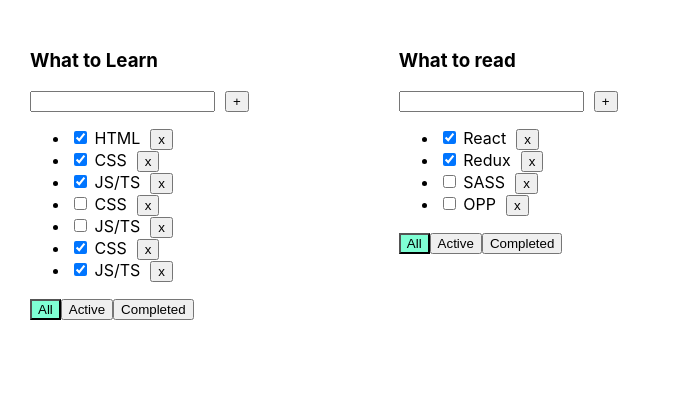
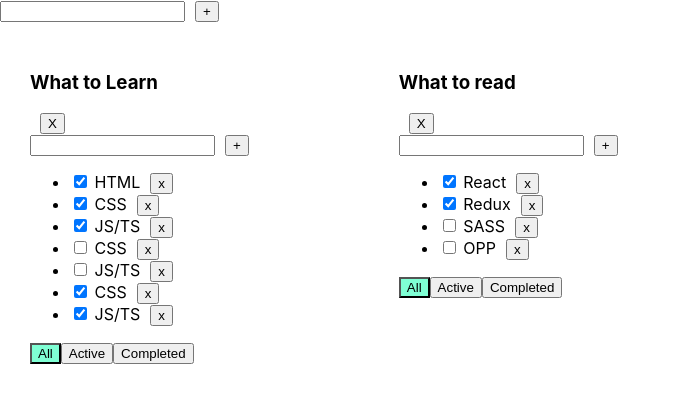
Before and after one commit to sveta-confeta/TodoList, a React (Create React App) app: page / in a window 1280 px wide. Shown: the top 402 px of the page, without its empty margins (0-681 px from the left). Built offline with nearby package versions, Linux system fonts and the light colour scheme.

Commit message:
AddItemForm

```diff
--- a/src/App.tsx
+++ b/src/App.tsx
@@ -3,6 +3,7 @@ import './App.css';
 import {TodoList} from "./TodoList";
 import {v1} from "uuid";
 import {TaskType} from "./TodoList";
+import {AddItemForm} from "./components/AddItemForm";
 
 export type filterType = 'All' | 'Active' | 'Completed' //типизация фильтра для кнопок
 type TodilistsType = {
@@ -75,8 +76,15 @@ function App() {
         delete copyTask[todolistID]
         setTasks(copyTask);
     }
+    const addTodolist = (titleTodolist:string) => {
+      const newTodolistID = v1() ;
+      setTodolists([...todolists,{id:newTodolistID,title:titleTodolist,filter:'All'}]);
+      setTasks({...tasks,[newTodolistID]:[]});//для нашего тудулиста должны создать массив для хранения тасок=
+        // изменяем стейт с тасками =создадим новое свой ство:пустой массив где будем храниить таски нашего тудулиста.
+    }
 
-    const getTasksForRender = (filter:filterType,tasks:Array<TaskType>) => {
+
+    const getTasksForRender = (filter: filterType, tasks: Array<TaskType>) => {
         switch (filter) {
             case 'Completed':
                 return tasks.filter(f => f.isDone)
@@ -95,29 +103,36 @@ function App() {
         //     tasks = tasks.filter(f => !f.isDone);
         // }
         return (
+
             <TodoList
                 key={m.id}
                 todolistID={m.id} //если красная надо типизировать v todolist.tsx
                 title={m.title}
-                tasks={getTasksForRender(m.filter,tasks[m.id])}
+                tasks={getTasksForRender(m.filter, tasks[m.id])}
                 removeTask={removeTask} //перебрасываем в тудулист функция удаления
                 setFilter={filteredTask} //передаем функцию и не забываем типизаровать в тудулисте
                 addTask={addTask}
                 changeTaskStatus={changeTaskStatus}
                 filter={m.filter} //для навешивания css классов кнопкам
                 filteredTasks={filteredTask}
+                removeTodolist={removeTodolist}
             />
+
         )
     })
 
 
     return (
-        <div className="App">
-            {todolistsComp}
+        <>
+            {/*//компонента с инпут и кнопкой:*/}
+           <AddItemForm  addItem={addTodolist}/>
 
+            <div className="App">
 
+                {todolistsComp}
 
-        </div>
+            </div>
+        </>
     );
 }
 
--- a/src/TodoList.tsx
+++ b/src/TodoList.tsx
@@ -1,8 +1,8 @@
-import React, {ChangeEvent, ChangeEventHandler, useState, KeyboardEvent} from "react";
+import React, {ChangeEvent, useState} from "react";
 import {filterType} from "./App";
 import {Button} from "./components/Button";
-import {Input} from "./components/Input";
 import s from './TodoList.module.css'
+import {AddItemForm} from "./components/AddItemForm";
 
 export type TaskType = {
     id: string //для идентификации конкретной таски, когда их много
@@ -24,55 +24,39 @@ type TodoListPropsType = {
     changeTaskStatus: (id: string,newIsDoneValue: boolean,todolistID:string) => void
     filter: filterType;
     filteredTasks:(id:string,value:filterType,)=>void
+    removeTodolist:(todolistID:string)=>void
 }
 
 export function TodoList(props: TodoListPropsType) {
-
-    // const onChangeHandler = (event: ChangeEvent<HTMLInputElement>) => {  //функция для инпута
-    //     setTitle(event.currentTarget.value)
-    // }
-
-    // const addTask= () => {
-    //     const trimmedTitle = title.trim();
-    //     if (trimmedTitle) {
-    //         props.addTask(trimmedTitle)
-    //     }
-    // }
-    // const keyPress = (event: KeyboardEvent<HTMLInputElement>) => {
-    //     if (event.key === 'Enter') {
-    //         addTitle()
-    //     }
-    // }
-    const [title, setTitle] = useState<string>(' '); //локальный useState для предварительного пользовательского ввода в инпут.
-    //по умолчанию пустая сторока
-    let [error, setError] = useState(false); //хук для бордера инпута красный-не красный
 
     const topSet = (value: filterType) => { //app.tsx:type filterType = 'All' | 'Active' | 'Completed' //типизация фильтра для кнопок
         props.filteredTasks(props.todolistID,value);
     }
     const removeTaskHandler = (tID: string) => props.removeTask(tID,props.todolistID);
 
-    const blockButton = () => {
-        addTaskButton()
+
+
+    const changeStatus = (mId: string, value: boolean) => props.changeTaskStatus(mId, value,props.todolistID);
+    const removeTodolists=()=>{
+        removeTodolist();
     }
-    const addTaskButton = () => {
-        const trimmedTitle = title.trim();
-        if (trimmedTitle) {
-            props.addTask(trimmedTitle,props.todolistID)
-            setTitle('')
-        } else {
-            setError(true);
-        }
 
+    const removeTodolist=()=>{
+        props.removeTodolist(props.todolistID)
     }
-    const changeStatus = (mId: string, value: boolean) => props.changeTaskStatus(mId, value,props.todolistID);
+
+    const addTask=(newTaskTitle:string)=>{
+         props.addTask(newTaskTitle,props.todolistID)
+    }
 
 
     return (
         <div>
             <h3>{props.title}</h3>
+            <Button name={'X'} callback={removeTodolists}/>
             <div>
-                <Input setTitle={setTitle} title={title} addTask={props.addTask} error={error} setError={setError} todolistID={props.todolistID}/>
+                {/*//компонента с инпут и кнопкой:*/}
+              <AddItemForm addItem={addTask} />
                 {/*<input*/}
                 {/*    value={title}*/}
                 {/*    onChange={onChangeHandler}  //!!!!!инпут сдесь*/}
@@ -80,8 +64,8 @@ export function TodoList(props: TodoListPropsType) {
                 {/*/>*/}
                 {/*/!*передаем функцию-коллбэк:*!/*/}
                 {/*/!*<button onClick={addTitle}>+</button>*!/*/}
-                <Button name={'+'} callback={blockButton}/>
-                {error ? <div className={s.errorMessages}>Title is requires</div> : ''}
+
+
             </div>
             <ul>{/* потому что в эту ul мы передаем array => tasks*/}
                 {props.tasks.map((m => {
--- /dev/null
+++ b/src/components/AddItemForm.tsx
@@ -0,0 +1,57 @@
+import React, {ChangeEvent, KeyboardEvent, useState} from 'react';
+import {Input} from "./Input";
+import {Button} from "./Button";
+import s from "../TodoList.module.css";
+
+type AddItemFormPropsType = {
+    addItem:(itemTitle:string)=>void
+}
+
+export const AddItemForm: React.FC<AddItemFormPropsType> = (props) => {
+
+    const [title, setTitle] = useState<string>(' '); //локальный useState для предварительного пользовательского ввода в инпут.
+    //по умолчанию пустая сторока
+    let [error, setError] = useState(false); //хук для бордера инпута красный-не красный
+
+    const onChangeHandler = (event: ChangeEvent<HTMLInputElement>) => {  //функция для инпута
+        setError(false);
+        setTitle(event.currentTarget.value)
+    }
+
+    const keyPress = (event: KeyboardEvent<HTMLInputElement>) => {
+        if (event.key === 'Enter') {
+            const trimmedTitle = title.trim();
+            if (trimmedTitle) {
+                props.addItem(trimmedTitle)
+                setTitle('')
+            } else {
+                setError(true);
+            }
+        }
+    }
+
+    const addTaskButton = () => {
+        const trimmedTitle = title.trim();
+        if (trimmedTitle) {
+            props.addItem(trimmedTitle)
+            setTitle('')
+        } else {
+            setError(true);
+        }
+    }
+
+    const blockButton = () => {
+        addTaskButton()
+    }
+    // const addTodolist = () => {
+    //     console.log('gggg')
+    // }
+    return (
+        <div>
+            <Input onChangeHandler={onChangeHandler} title={title}  error={error}
+                   keyPress={keyPress}/>
+            <Button name={'+'} callback={blockButton}/>
+            {error ? <div className={s.errorMessage}>Title is requires</div> : ''}
+        </div>
+    );
+};
--- a/src/components/Input.tsx
+++ b/src/components/Input.tsx
@@ -2,37 +2,21 @@ import React, {ChangeEvent, KeyboardEvent, useState} from 'react';
 import s from '../TodoList.module.css'
 
 type InputPropsType = {
-    setTitle: (title: string) => void
+
     title: string
-    addTask: (title: string, todolistID: string) => void
     error: boolean
-    setError: (value: boolean) => void
-    todolistID: string
+    onChangeHandler:(event: ChangeEvent<HTMLInputElement>)=>void
+    keyPress:(event: KeyboardEvent<HTMLInputElement>)=>void
 }
 
 export const Input = (props: InputPropsType) => {
-    const onChangeHandler = (event: ChangeEvent<HTMLInputElement>) => {  //функция для инпута
-        props.setError(false);
-        props.setTitle(event.currentTarget.value)
-    }
-    const keyPress = (event: KeyboardEvent<HTMLInputElement>) => {
-        if (event.key === 'Enter') {
-            const trimmedTitle = props.title.trim();
-            if (trimmedTitle) {
-                props.addTask(trimmedTitle,props.todolistID)
-                props.setTitle('')
-            } else {
-                props.setError(true);
-            }
 
-        }
-    }
     return (
         <>
             <input
                 value={props.title}
-                onChange={onChangeHandler}
-                onKeyPress={keyPress}
+                onChange={props.onChangeHandler}
+                onKeyPress={props.keyPress}
                 className={props.error ? s.error : ' '}
             />
         </>
```
